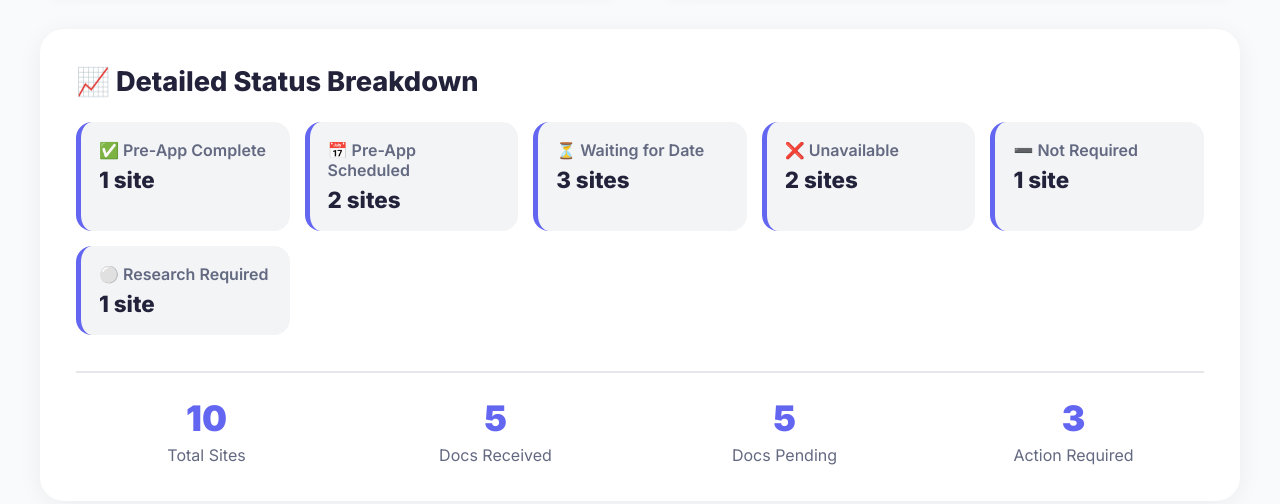
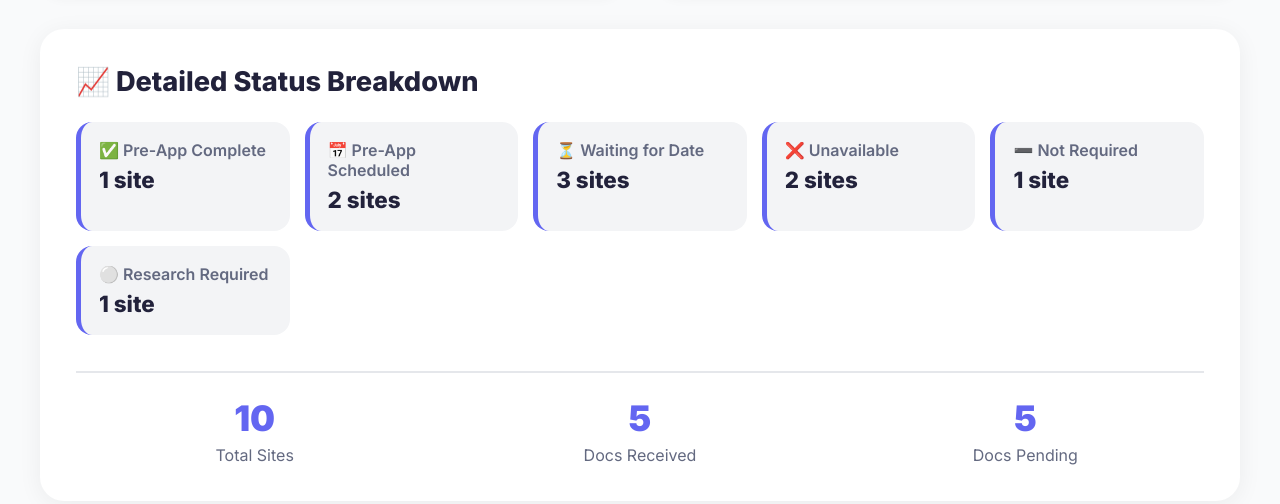
Before and after one commit to GFooteGK1/BespokeDashboard, a plain HTML site: page index.html in a window 1280 px wide. Shown: the part 486-990 px from the top of the page. Drawn offline with Linux system fonts and the light colour scheme.

Commit message:
remvoed action required

```diff
--- a/index.html
+++ b/index.html
@@ -256,10 +256,6 @@
                     <div class="stat-value">5</div>
                     <div class="stat-label">Docs Pending</div>
                 </div>
-                <div class="stat-item">
-                    <div class="stat-value">3</div>
-                    <div class="stat-label">Action Required</div>
-                </div>
             </div>
         </div>
     </div>
```
